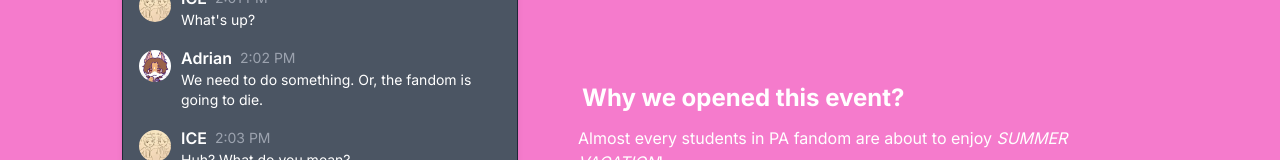
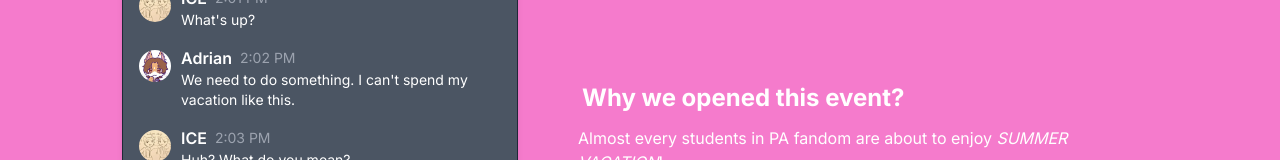
Before and after one commit to queso-gato1355/PA_school_days, a Next.js app: page /about in a window 1280 px wide. Shown: the part 235-395 px from the top of the page. Built offline with nearby package versions, Linux system fonts and the light colour scheme; a web font is replaced by a local one.

Commit message:
edit something unappropriated expressions.

```diff
--- a/app/about/page.js
+++ b/app/about/page.js
@@ -28,7 +28,7 @@ export default function About() {
                         <DiscordBubble
                             profilePic="/profile/adrian_profile.jpg"
                             username="Adrian"
-                            message="We need to do something. Or, the fandom is going to die."
+                            message="We need to do something. I can't spend my vacation like this."
                             time="2:02 PM"
                             delay={500}
                         />
```
